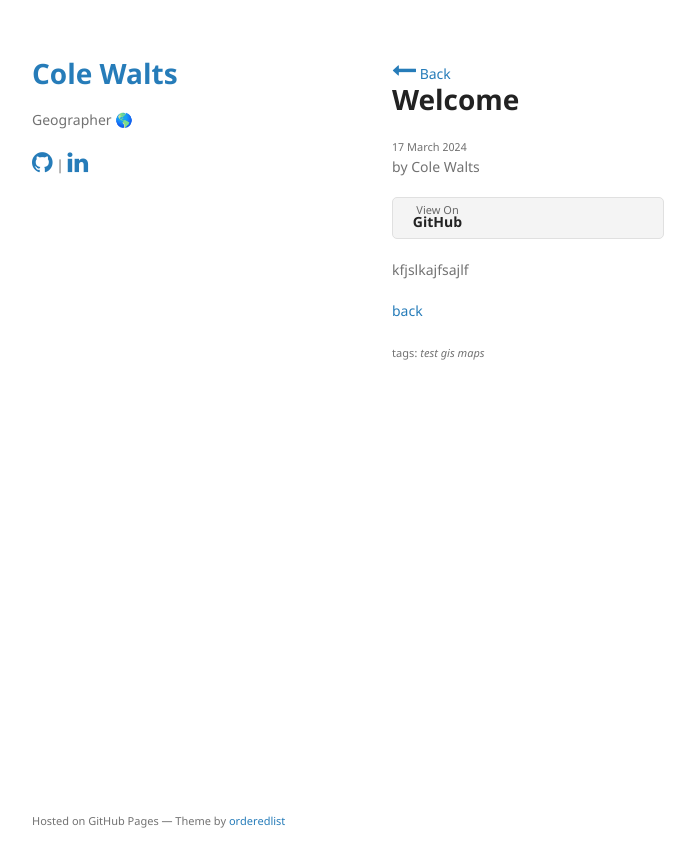
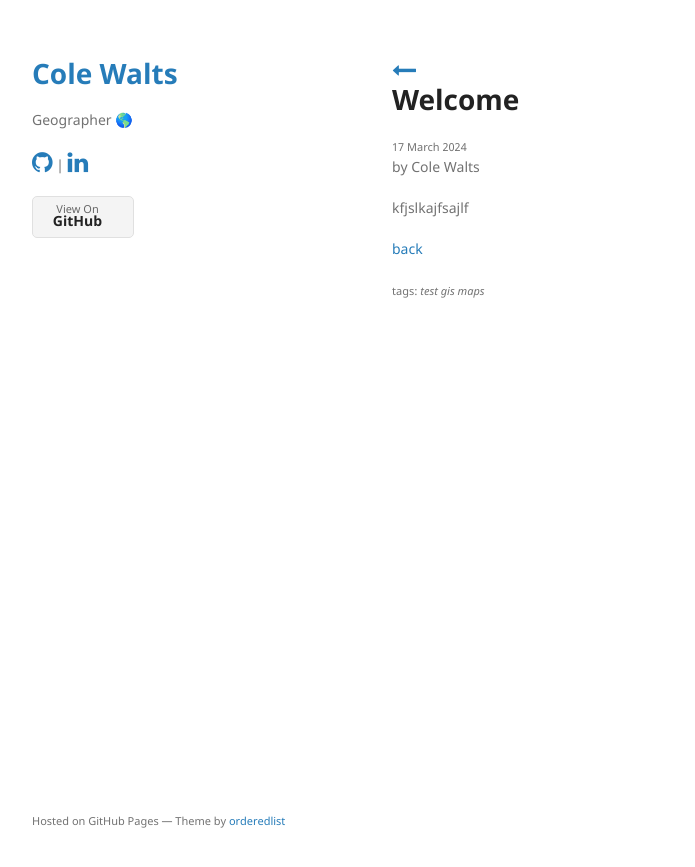
Before and after one commit to cwaltsgeo/cwaltsgeo.github.io, a Jekyll site: the page built from pages/another-page.md, in a window 1280 px wide. Shown: the top 867 px of the page, without its empty margins (178-873 px from the left). Built offline with Jekyll 4.4.1, drawn with Linux system fonts in a browser that asks for light colours.

Commit message:
general formatting

```diff
--- a/_layouts/default.html
+++ b/_layouts/default.html
@@ -28,6 +28,12 @@
           <p class="view"><a href="{{ site.github.owner_url }}"><i style="font-size:24px" class="fa">&#xf09b;</i></a> |
           <a href="https://www.linkedin.com/in/waltsco"><i style="font-size:24px" class="fa">&#xf0e1;</i></a></p>
         {% endif %}
+
+        {% if page.repo %}
+        <ul class="downloads">
+          <li><a href="{{ page.repo }}">View On <strong>GitHub</strong></a></li>
+        </ul>
+        {% endif %}
       </header>
       <section>
 
--- a/_layouts/post.html
+++ b/_layouts/post.html
@@ -1,15 +1,12 @@
 ---
 layout: default
 ---
-<a href="{{ "/" | absolute_url }}"><i style="font-size:24px" class="fa">&#xf177;</i> Back</a><br>
+<a href="{{ "/" | absolute_url }}"><i style="font-size:24px" class="fa">&#xf177;</i></a><br>
+<h1>{{ page.title }}</h1>
 
-<h1>{{ page.title }}</h1>
 <small>{{ page.date | date: "%-d %B %Y" }}</small>
+<p class="view">by {{ page.author | default: site.author }}</p>
 
-<p class="view">by {{ page.author | default: site.author }}</p>
-<ul class="downloads">
-  <li><a href="{{ page.repo }}">View On <strong>GitHub</strong></a></li>
-</ul>
 {{content}}
 
 {% if page.tags %}
--- a/_sass/jekyll-theme-minimal.scss
+++ b/_sass/jekyll-theme-minimal.scss
@@ -132,7 +132,7 @@ ul.downloads {
   background: #f4f4f4;
   border-radius:5px;
   border:1px solid #e0e0e0;
-  width:270px;
+  width:100px;
 }
 
 .downloads li {
```
